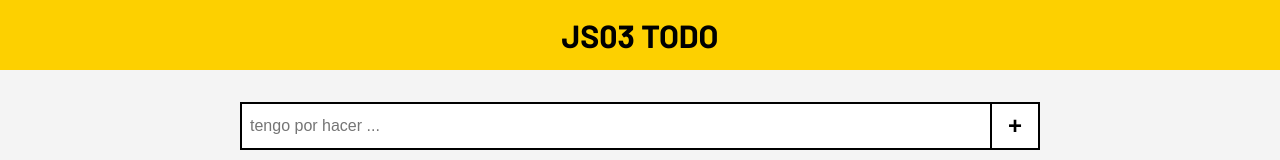
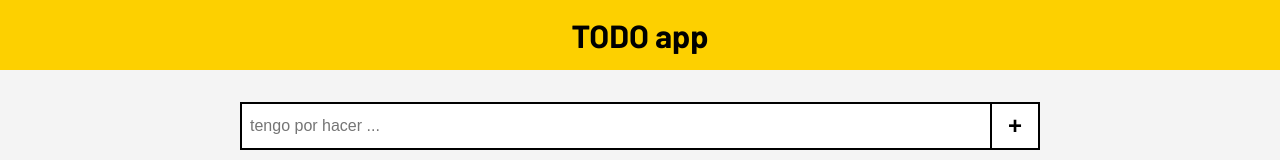
Before and after one commit to afk-mario/todo, a plain HTML site: page index.html in a window 1280 px wide. Shown: the top 160 px of the page. Drawn offline with Linux system fonts and the light colour scheme.

Commit message:
Change title -> TODO app

```diff
--- a/index.html
+++ b/index.html
@@ -3,7 +3,7 @@
   <head>
     <meta charset="UTF-8" />
     <meta name="viewport" content="width=device-width, initial-scale=1.0" />
-    <title>JS03</title>
+    <title>TODO app</title>
     <link
       href="https://fonts.googleapis.com/css2?family=Barlow:wght@400;700&display=swap"
       rel="stylesheet"
@@ -14,7 +14,7 @@
   <body>
     <header id="header">
       <div class="wrapper">
-        <h1>JS03 TODO</h1>
+        <h1>TODO app</h1>
       </div>
     </header>
 
```
